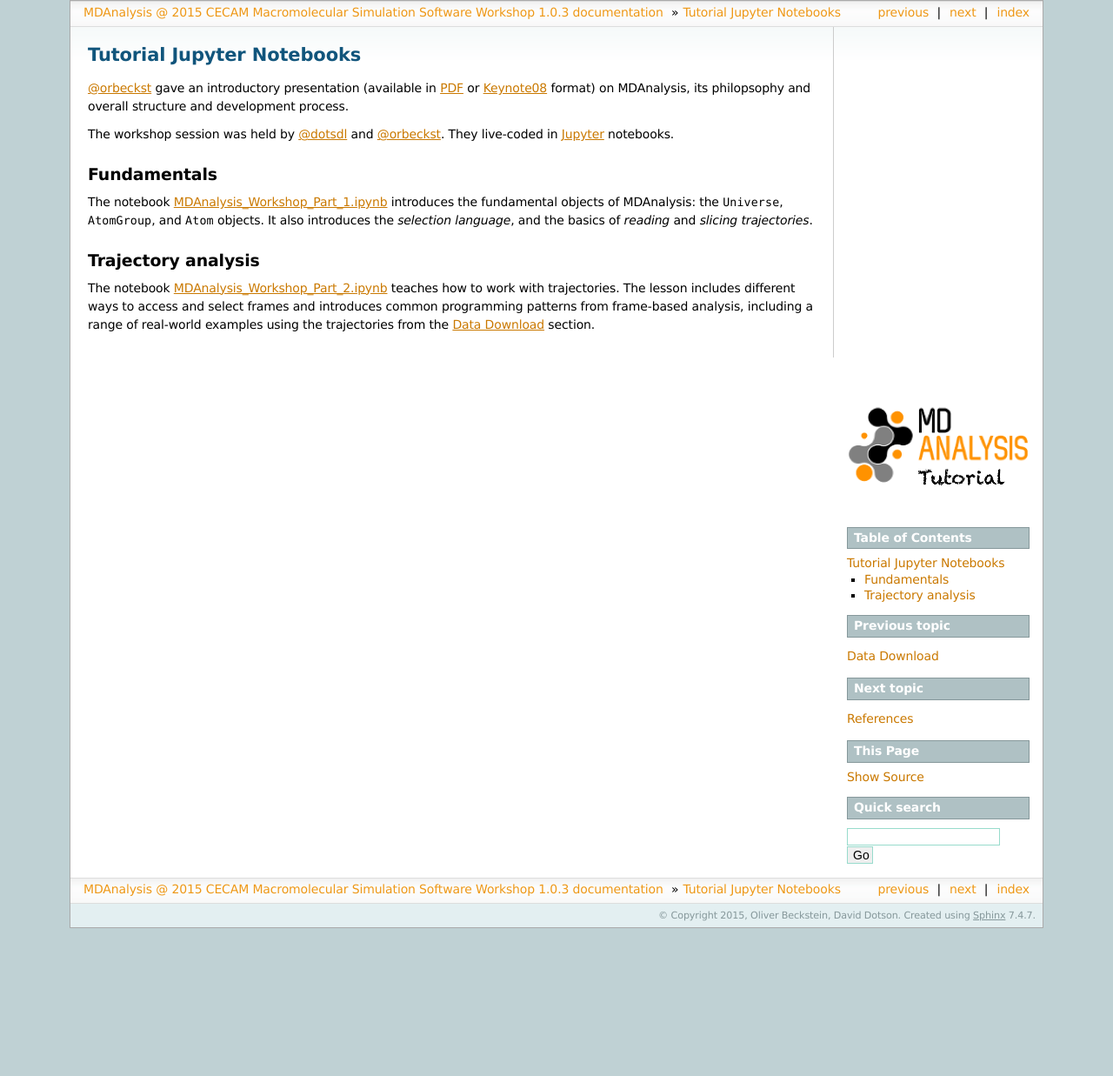
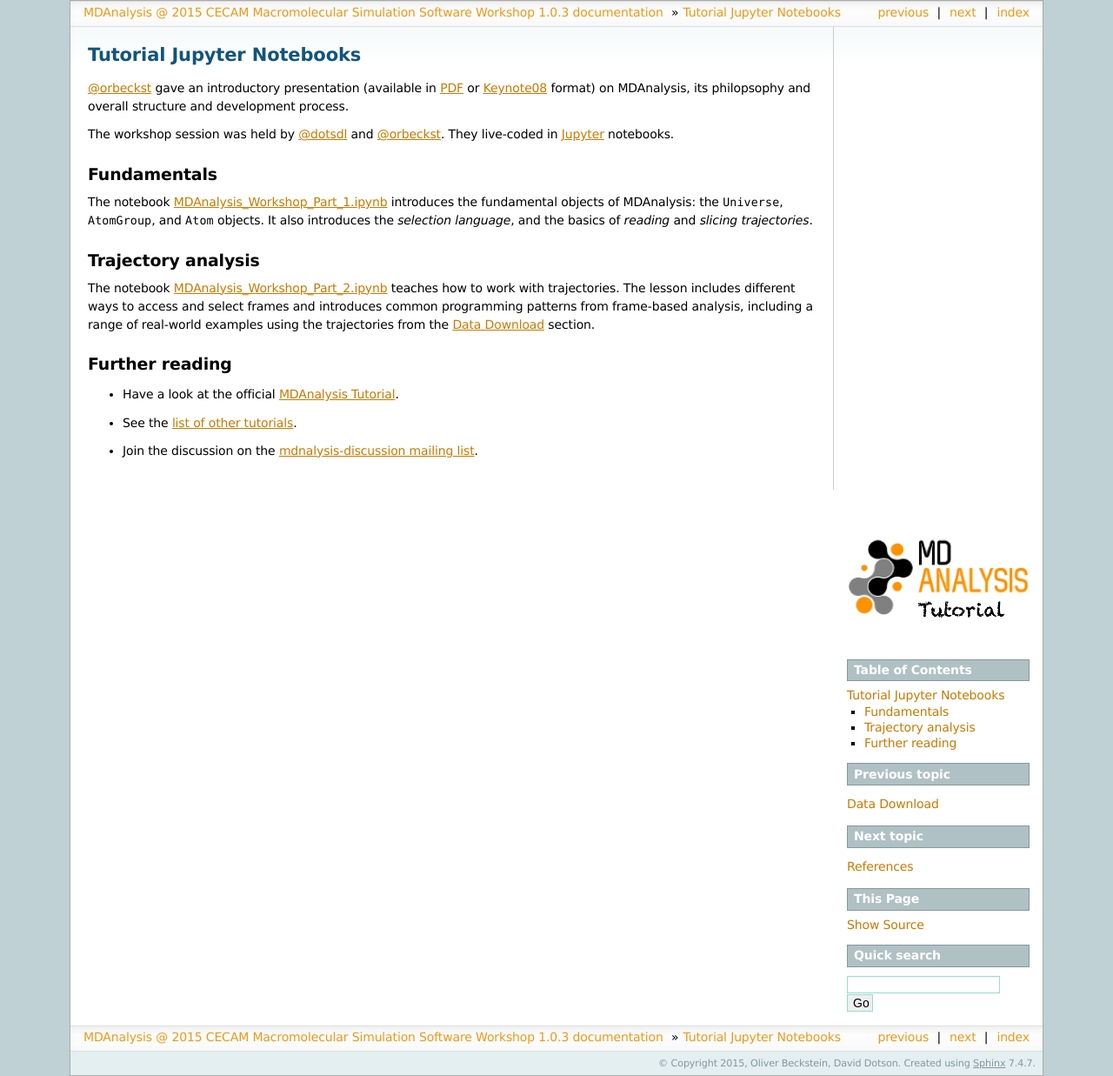
Before and after one commit to Becksteinlab/MDAnalysis-workshop, a Sphinx documentation site: the page built from doc/sphinx/notebooks.rst, in a window 1280 px wide. Shown: the whole page at 87% size. Built offline with Sphinx 7.4.7, drawn with Linux system fonts in a browser that asks for light colours; before the commit the page ends 1067 px from its top, so only the background shows below that.

Commit message:
added links to official tutorial and list of tutorials

```diff
--- a/doc/sphinx/notebooks.rst
+++ b/doc/sphinx/notebooks.rst
@@ -30,6 +30,13 @@ analysis, including a range of real-world examples using the
 trajectories from the :ref:`chapter-datadownload` section.
 
 
+Further reading
+===============
+
+* Have a look at the official `MDAnalysis Tutorial`_.
+* See the `list of other tutorials`_.
+* Join the discussion on the `mdnalysis-discussion mailing list`_.
+
 .. Links
 
 .. _`@orbeckst`: https://github.com/orbeckst
@@ -43,3 +50,10 @@ trajectories from the :ref:`chapter-datadownload` section.
    http://nbviewer.ipython.org/github/Becksteinlab/MDAnalysis-workshop/blob/master/notebooks/MDAnalysis_Workshop_Part_1.ipynb
 .. _MDAnalysis_Workshop_Part_2.ipynb:
    http://nbviewer.jupyter.org/github/Becksteinlab/MDAnalysis-workshop/blob/master/notebooks/MDAnalysis_Workshop_Part_2.ipynb
+
+
+.. _MDAnalysis Tutorial: http://www.mdanalysis.org/MDAnalysisTutorial/
+.. _`list of other tutorials`:
+   https://github.com/MDAnalysis/mdanalysis/wiki/Tutorials
+.. _`mdnalysis-discussion mailing list`:
+   http://groups.google.com/group/mdnalysis-discussion
```
